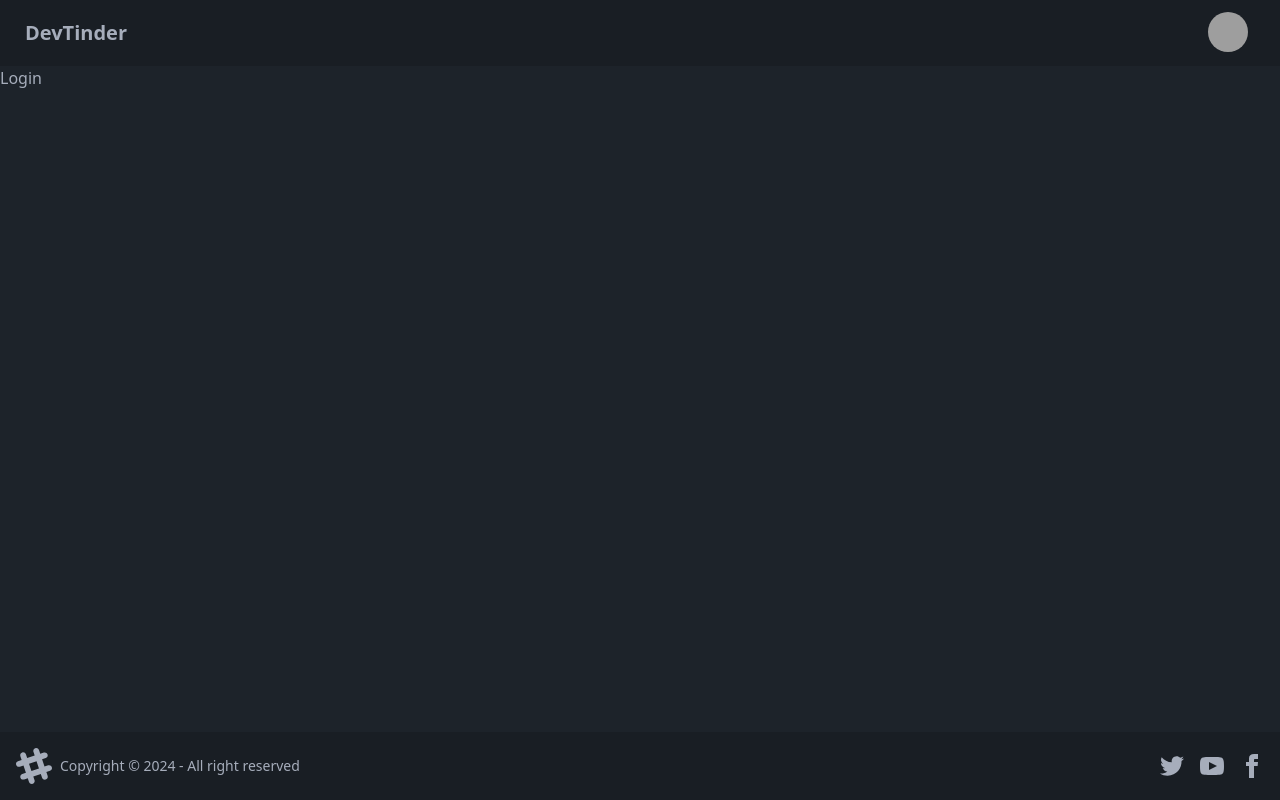
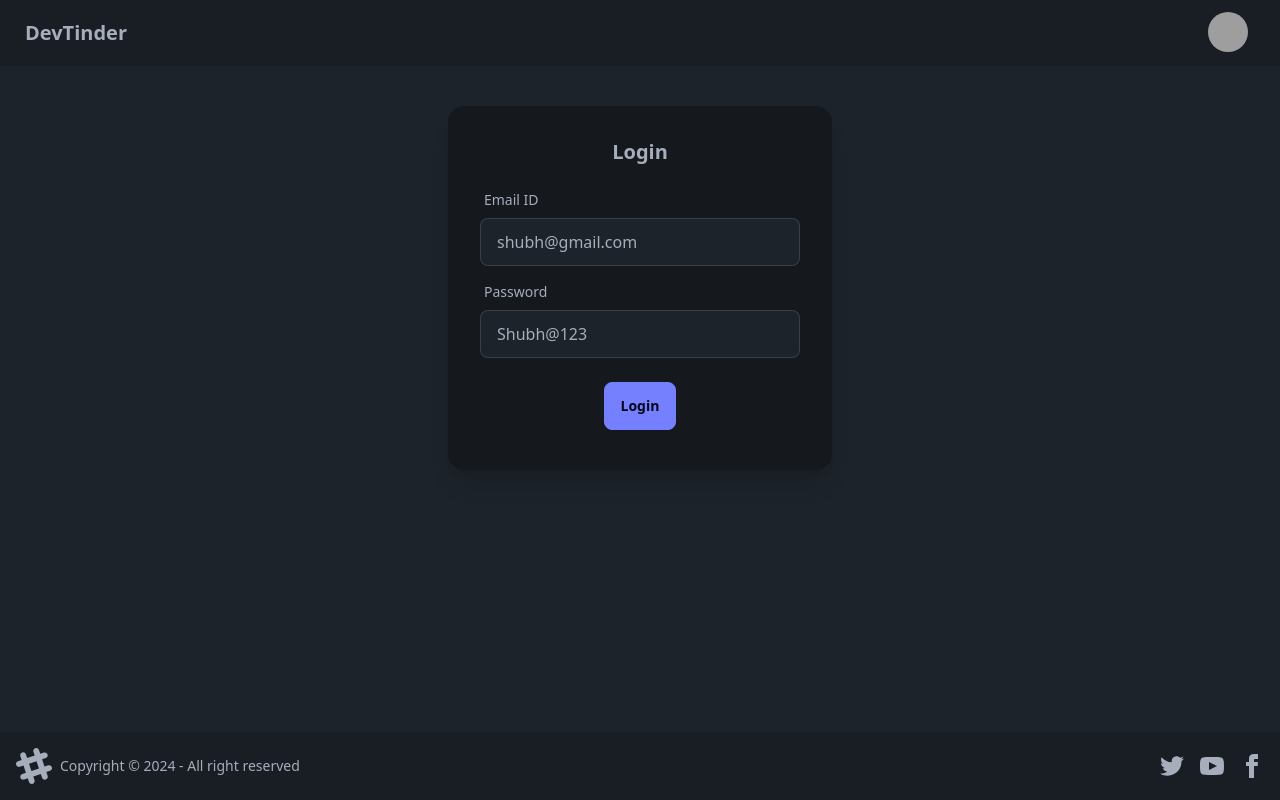
Before and after one commit to Bhupesh-aher/DevTinder-UI, a React (Vite) app: page /login in a window 1280 px wide. Built offline with nearby package versions, Linux system fonts and the light colour scheme; grey boxes are pictures that could not be loaded.

Commit message:
created a login page & made chnage in backend code by adding cors while making api call to /login api with axios

```diff
--- a/package.json
+++ b/package.json
@@ -10,6 +10,7 @@
     "preview": "vite preview"
   },
   "dependencies": {
+    "axios": "^1.7.9",
     "react": "^18.3.1",
     "react-dom": "^18.3.1",
     "react-router-dom": "^7.0.2"
--- a/src/components/Footer.jsx
+++ b/src/components/Footer.jsx
@@ -1,4 +1,5 @@
 import React from 'react'
+
 
 const Footer = () => {
   return (
--- a/src/components/Login.jsx
+++ b/src/components/Login.jsx
@@ -1,8 +1,60 @@
-import React from 'react'
+import React, { useState } from 'react'
+import axios from 'axios';
 
 const Login = () => {
+
+  const [emailId, setEmailId ]= useState("shubh@gmail.com");
+  const [password, setPassword ]= useState("Shubh@123");
+
+  const handleLogin = async() => {
+    try{
+      const res = await axios.post("http://localhost:7777/login", {
+      emailId,
+      password,
+    }, {withCredentials: true}
+  )}
+    catch(err){
+      console.error(err);
+
+    }
+  }
+
   return (
-    <div>Login</div>
+    <div className='flex justify-center my-10'>
+      <div className="card bg-base-300 w-96 shadow-xl">
+        <div className="card-body">
+          <h2 className="card-title justify-center">Login</h2>
+          <div>
+
+          <label className="form-control w-full max-w-xs my-2">
+              <div className="label">
+                <span className="label-text">Email ID</span>
+
+              </div>
+              <input type="text"
+              value={emailId}
+              onChange={(e) => setEmailId(e.target.value)}
+               className="input input-bordered w-full max-w-xs" />
+          </label>
+
+          <label className="form-control w-full max-w-xs my-2">
+              <div className="label">
+                <span className="label-text">Password</span>
+
+              </div>
+              <input type="text"
+              value={password}
+              onChange={(e) => setPassword(e.target.value)}
+              className="input input-bordered w-full max-w-xs" />
+          </label>
+
+          </div>
+          <div className="card-actions justify-center m-2">
+            <button  className="btn btn-primary" onClick={handleLogin}>Login</button>
+          </div>
+  </div>
+</div>
+    </div>
   )
 }
 
```
Also changed, not shown: 1 other file (tests, documents, lock files or other folders).
